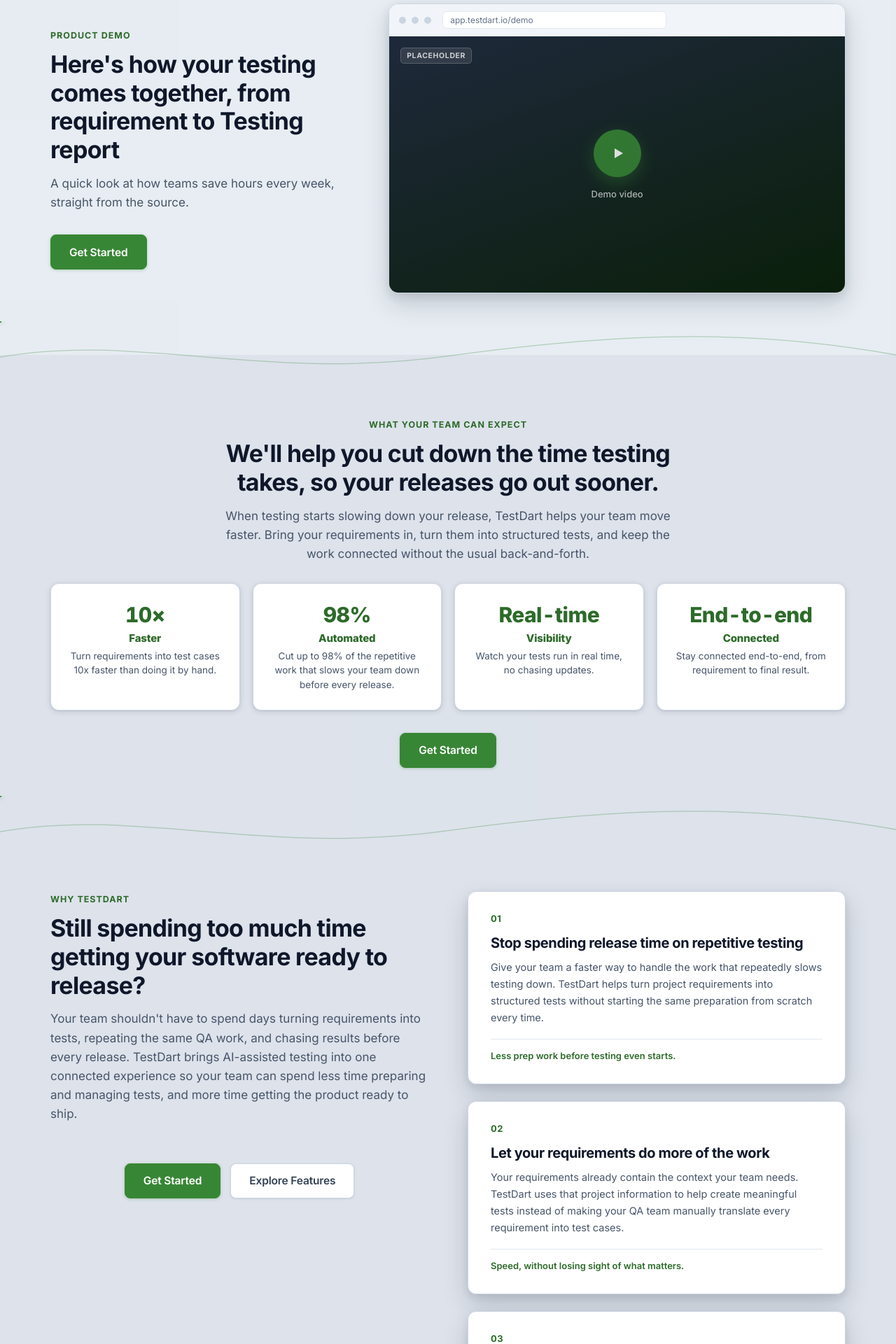
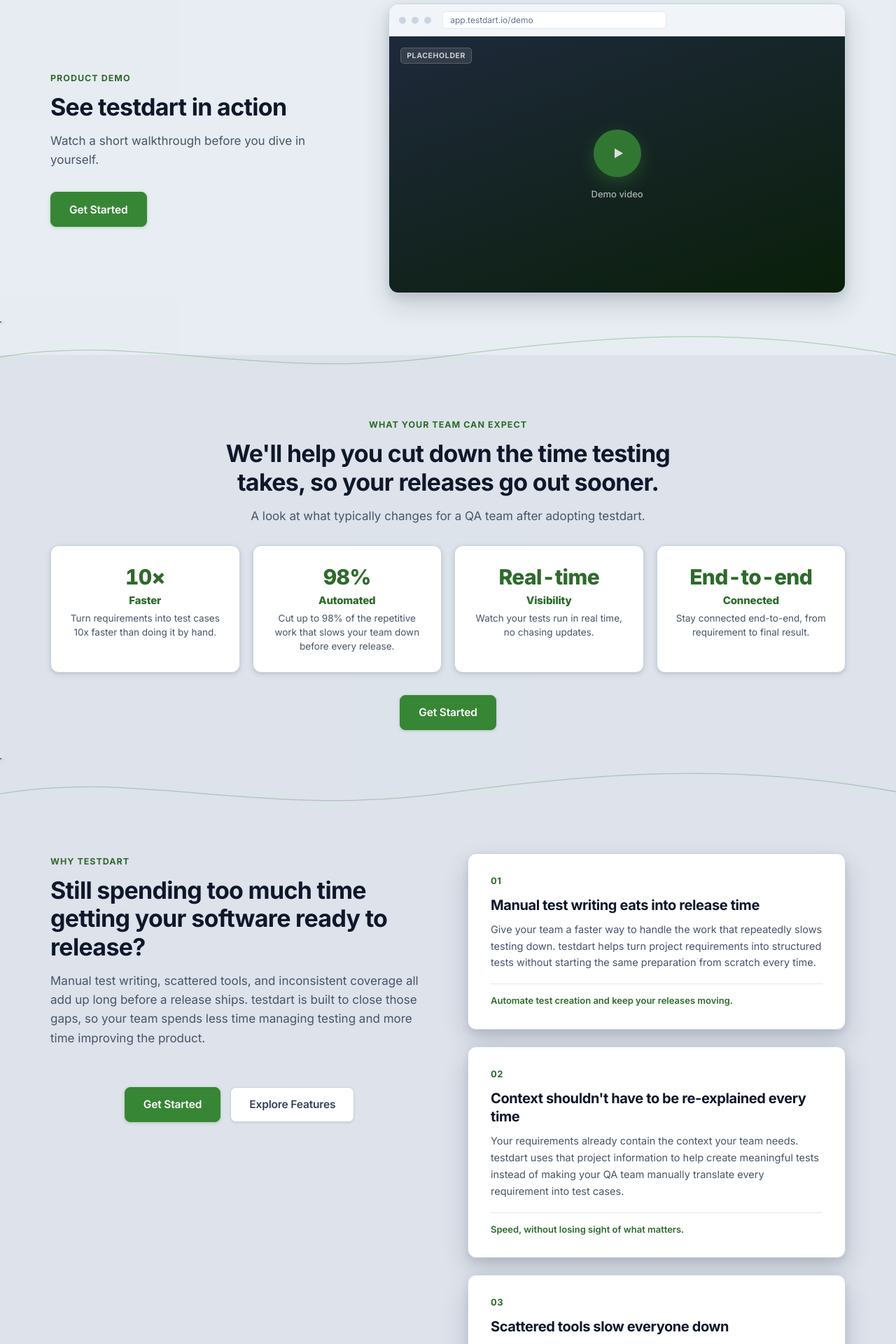
Before and after one commit to Googlealibi/TestDart-Website, a React (Vite) app: page / in a window 1280 px wide. Shown: the part 800-2720 px from the top of the page at 70% size. Built offline with nearby package versions, Linux system fonts and the light colour scheme.

Commit message:
UI Chnages and Wording Changes

```diff
--- a/src/sections/Capabilities.jsx
+++ b/src/sections/Capabilities.jsx
@@ -10,39 +10,39 @@
 import './Capabilities.css';
 
 const CASES = [
-  { id: 'TC-041', title: 'Reject login with invalid password', steps: 3, priority: 'High' },
-  { id: 'TC-042', title: 'Lock account after 5 failed attempts', steps: 5, priority: 'High' },
-  { id: 'TC-043', title: 'Allow login with valid credentials', steps: 2, priority: 'Medium' },
-  { id: 'TC-044', title: 'Show inline error for empty fields', steps: 2, priority: 'Low' },
+  { id: 'TC-041', title: 'Apply valid promo code and update order total', steps: 4, priority: 'High' },
+  { id: 'TC-042', title: 'Complete checkout with a saved payment method', steps: 5, priority: 'High' },
+  { id: 'TC-043', title: 'Recalculate tax when shipping address changes', steps: 3, priority: 'Medium' },
+  { id: 'TC-044', title: 'Split an order across two warehouses correctly', steps: 6, priority: 'Medium' },
 ];
 
 const RUN_STEPS = [
-  { label: 'Navigate to /login', state: 'done' },
-  { label: 'Enter invalid credentials', state: 'done' },
-  { label: 'Submit form and capture response', state: 'active' },
-  { label: 'Assert error message is visible', state: 'pending' },
+  { label: 'Navigate to /checkout', state: 'done' },
+  { label: 'Apply promo code SAVE20', state: 'done' },
+  { label: 'Confirm order total updates with discount', state: 'active' },
+  { label: 'Assert order confirmation is displayed', state: 'pending' },
 ];
 
 const ROWS = [
   {
-    eyebrow: 'AI Generation & Execution',
-    title: 'From Requirement to Running Test, Without the Usual Back-and-Forth',
-    body: "Give TestDart a requirement, Jira issue, or project input and let it turn that context into structured test cases and move them toward execution. Keep test creation and execution connected instead of managing each step separately.",
+    eyebrow: 'AI Test Generation',
+    title: 'Skip the Blank Page When Writing Tests',
+    body: "Give testdart a requirement or document and get back structured test cases with clear steps and priority, ready for your team to review before anything runs.",
     list: [
-      { Icon: DocumentIcon, text: 'Start with a requirement, Jira issue, or document' },
-      { Icon: ImportIcon, text: 'Turn your application context into structured test cases' },
-      { Icon: BrowserIcon, text: 'Run the generated tests in a real browser' },
-      { Icon: ActivityIcon, text: 'Follow test progress and results as execution happens' },
+      { Icon: DocumentIcon, text: 'Start from a requirement or document' },
+      { Icon: ImportIcon, text: 'Get structured steps and priority set automatically' },
+      { Icon: BrowserIcon, text: 'Review and edit before anything is marked ready' },
+      { Icon: ActivityIcon, text: "Skip rebuilding tests from scratch for every requirement" },
     ],
     cta: { label: 'Get Started' },
   },
   {
     eyebrow: 'Project Brain',
     title: 'Unified Memory of Your Project',
-    body: "Upload your project documentation once, and TestDart stores it in your Project Brain. From there, every requirement you run can pull from that same context automatically, so you're not uploading or explaining your application over and over again.",
+    body: "Upload your project documentation once, and testdart stores it in your Project Brain. From there, every requirement you run can pull from that same context automatically, so you're not uploading or explaining your application over and over again.",
     list: [
       { Icon: LinkIcon, text: 'Upload your project documentation once to build your Project Brain' },
-      { Icon: ClipboardIcon, text: 'TestDart stores it and keeps it available for every requirement' },
+      { Icon: ClipboardIcon, text: 'testdart stores it and keeps it available for every requirement' },
       { Icon: ClockIcon, text: "Each new requirement automatically pulls from what's already uploaded" },
       { Icon: SparkleIcon, text: 'No need to upload or re-explain the same project details again' },
     ],
@@ -51,10 +51,10 @@
   {
     eyebrow: 'Self-Healing Execution',
     title: '100% self-healing. No code at all.',
-    body: "Applications change all the time, a button moves, a label gets renamed, a flow gets tweaked. Instead of every small change breaking your tests, TestDart is built to notice what changed and adjust the test so it can keep running. That means less time spent patching broken tests after every update, and more time spent actually testing your application.",
+    body: "Applications change all the time, a button moves, a label gets renamed, a flow gets tweaked. Instead of every small change breaking your tests, testdart is built to notice what changed and adjust the test so it can keep running. That means less time spent patching broken tests after every update, and more time spent actually testing your application.",
     list: [
       { Icon: PlayIcon, text: 'Reduce the need to write and maintain test scripts manually' },
-      { Icon: SparkleIcon, text: 'Move from test creation to execution without maintaining every step by hand' },
+      { Icon: SparkleIcon, text: 'Keep running through small application changes without a rewrite' },
       { Icon: ClipboardIcon, text: 'Adapt affected test steps when your application changes' },
       { Icon: ClockIcon, text: 'Spend less time fixing tests and more time testing your application' },
     ],
@@ -68,8 +68,8 @@
       <div className="capability-panel">
         <span className="capability-label">Requirement</span>
         <div className="capability-req">
-          Users must not be able to log in after 5 consecutive failed password attempts.
-          The account should lock and show a clear error message.
+          Users must be able to apply a valid promo code at checkout and see the order total,
+          including tax and shipping, update immediately before completing payment.
         </div>
       </div>
 
@@ -120,7 +120,7 @@
     <AppShellMock url="app.testdart.io/project/automation-run">
       <div className="run-mock">
         <div className="run-mock__head">
-          <span>Running: Login &amp; Auth Suite</span>
+          <span>Running: Checkout &amp; Pricing Suite</span>
           <span className="run-mock__browsers">
             <img src={chromeIcon} alt="" /><img src={firefoxIcon} alt="" /><img src={edgeIcon} alt="" />
           </span>
--- a/src/sections/Demo.jsx
+++ b/src/sections/Demo.jsx
@@ -11,8 +11,8 @@
           <div className="demo__text">
             <SectionHead>
               <span className="eyebrow">Product Demo</span>
-              <h2>Here's how your testing comes together, from requirement to Testing report</h2>
-              <p>A quick look at how teams save hours every week, straight from the source.</p>
+              <h2>See testdart in action</h2>
+              <p>Watch a short walkthrough before you dive in yourself.</p>
             </SectionHead>
 
             <div className="cta__actions">
--- a/src/sections/Features.jsx
+++ b/src/sections/Features.jsx
@@ -12,8 +12,8 @@
 const FEATURES = [
   { title: 'Keep Every Test Organized', body: 'Organize test cases into suites and folders, so your team always knows where every test lives.', Icon: ClipboardIcon },
   { title: 'Keep Requirements Connected', body: 'Requirements stay linked to the tests they drive, so nothing gets lost as your project grows.', Icon: LinkIcon },
-  { title: 'Turn Requirements Into Tests', body: 'Turn a requirement, document, or Jira issue into structured test cases, ready to run.', Icon: SparkleIcon },
-  { title: 'Run Tests Without the Manual Work', body: 'TestDart runs your tests in a real browser and shows progress as it happens.', Icon: PlayIcon },
+  { title: 'Turn Requirements Into Tests', body: 'Turn a requirement or document into structured test cases, ready to run.', Icon: SparkleIcon },
+  { title: 'Run Tests Without the Manual Work', body: 'testdart runs your tests in a real browser and shows progress as it happens.', Icon: PlayIcon },
   { title: 'Know What Happened During Every Run', body: 'Track run status and results for every test, so your team always knows where things stand.', Icon: ActivityIcon },
   { title: 'Understand Results Faster', body: 'Execution results come back as a clear report, so your team can see what passed and what failed at a glance.', Icon: BarChartIcon },
   { title: 'Work Together With Your Team', body: 'Invite your team, assign roles, and manage access, so everyone works from the same project.', Icon: UserCheckIcon },
--- a/src/sections/FinalCta.jsx
+++ b/src/sections/FinalCta.jsx
@@ -6,7 +6,7 @@
     <section className="cta" id="get-started">
       <div className="container cta__inner">
         <h2>Start testing smarter</h2>
-        <p>Move from requirement to tested, reported software without the manual handoffs.</p>
+        <p>See how much time your team gets back once testing isn't the bottleneck.</p>
         <div className="cta__actions">
           <button type="button" className="btn btn-primary">Get Started</button>
           <a href={`mailto:${CONTACT_EMAIL}?subject=TestDart%20Demo%20Request`} className="btn cta__ghost">Talk to Us</a>
--- a/src/sections/Footer.jsx
+++ b/src/sections/Footer.jsx
@@ -13,7 +13,7 @@
             <img src="/logo-mark.png" alt="testdart" />
             <span>testdart</span>
           </div>
-          <p>From requirements to tested software, all in one workflow.</p>
+          <p>AI-assisted testing for modern QA teams.</p>
         </div>
 
         <div className="footer__col">
--- a/src/sections/Hero.jsx
+++ b/src/sections/Hero.jsx
@@ -23,8 +23,8 @@
           </h1>
           <p className="hero__sub">
             Last-minute changes shouldn't leave your QA team rushing to get everything tested.
-            TestDart connects requirements, test creation, browser execution, and results in
-            one workflow, helping your team reduce repetitive testing and keep releases moving.
+            testdart takes the manual weight off testing, so issues get caught without the
+            pre-release scramble.
           </p>
           <div className="hero__actions">
             <button type="button" className="btn btn-primary">Get Started</button>
--- a/src/sections/Metrics.jsx
+++ b/src/sections/Metrics.jsx
@@ -18,7 +18,7 @@
         <SectionHead className="section-head--center section-head--tight">
           <span className="eyebrow">WHAT YOUR TEAM CAN EXPECT</span>
           <h2>We'll help you cut down the time testing takes, so your releases go out sooner.</h2>
-          <p>When testing starts slowing down your release, TestDart helps your team move faster. Bring your requirements in, turn them into structured tests, and keep the work connected without the usual back-and-forth.</p>
+          <p>A look at what typically changes for a QA team after adopting testdart.</p>
         </SectionHead>
 
         <div ref={ref} className={`metrics-grid ${visible ? 'is-visible' : ''}`}>
--- a/src/sections/Pricing.jsx
+++ b/src/sections/Pricing.jsx
@@ -19,7 +19,7 @@
         <SectionHead className="section-head--center">
           <span className="eyebrow">Pricing</span>
           <h2>Plans designed for your testing workflow</h2>
-          <p>Choose the setup that fits your team's testing needs. Talk to us to learn about TestDart plans and availability.</p>
+          <p>Choose the setup that fits your team's testing needs. Talk to us to learn about testdart plans and availability.</p>
         </SectionHead>
 
         <div className="pricing-grid pricing-grid--single">
--- a/src/sections/Solution.jsx
+++ b/src/sections/Solution.jsx
@@ -5,23 +5,23 @@
 
 const REASONS = [
   {
-    title: 'Stop spending release time on repetitive testing',
-    body: 'Give your team a faster way to handle the work that repeatedly slows testing down. TestDart helps turn project requirements into structured tests without starting the same preparation from scratch every time.',
-    outcome: 'Less prep work before testing even starts.',
+    title: 'Manual test writing eats into release time',
+    body: 'Give your team a faster way to handle the work that repeatedly slows testing down. testdart helps turn project requirements into structured tests without starting the same preparation from scratch every time.',
+    outcome: 'Automate test creation and keep your releases moving.',
   },
   {
-    title: 'Let your requirements do more of the work',
-    body: 'Your requirements already contain the context your team needs. TestDart uses that project information to help create meaningful tests instead of making your QA team manually translate every requirement into test cases.',
+    title: "Context shouldn't have to be re-explained every time",
+    body: 'Your requirements already contain the context your team needs. testdart uses that project information to help create meaningful tests instead of making your QA team manually translate every requirement into test cases.',
     outcome: 'Speed, without losing sight of what matters.',
   },
   {
-    title: 'Keep testing moving when deadlines get tight',
-    body: 'Last-minute changes and release deadlines shouldn’t turn testing into a bottleneck. TestDart helps your team move from test creation toward execution without relying on disconnected tools and repetitive handoffs.',
-    outcome: 'No more guessing what’s still running.',
+    title: 'Scattered tools slow everyone down',
+    body: 'Last-minute changes and release deadlines shouldn’t turn testing into a bottleneck. testdart helps your team move from test creation toward execution without relying on disconnected tools and repetitive handoffs.',
+    outcome: "No more guessing what's still running.",
   },
   {
-    title: 'Spend more time improving quality, less time managing tests',
-    body: 'Testing should help your team ship better software, not consume all of its time. TestDart reduces the repetitive work around testing so QA and engineering teams can focus more on finding issues and improving the product.',
+    title: 'Inconsistent testing creates blind spots',
+    body: 'Testing should help your team ship better software, not consume all of its time. testdart reduces the repetitive work around testing so QA and engineering teams can focus more on finding issues and improving the product.',
     outcome: 'Less time digging through logs, more time fixing what matters.',
   },
 ];
@@ -40,10 +40,9 @@
             <span className="eyebrow">WHY TESTDART</span>
             <h2>Still spending too much time getting your software ready to release?</h2>
             <p>
-              Your team shouldn't have to spend days turning requirements into tests, repeating
-              the same QA work, and chasing results before every release. TestDart brings
-              AI-assisted testing into one connected experience so your team can spend less time
-              preparing and managing tests, and more time getting the product ready to ship.
+              Manual test writing, scattered tools, and inconsistent coverage all add up long
+              before a release ships. testdart is built to close those gaps, so your team spends
+              less time managing testing and more time improving the product.
             </p>
           </SectionHead>
 
```
Also changed, not shown: src/sections/FAQ.jsx (+14 -14 lines), src/sections/HowItWorks.jsx (+20 -20 lines).
